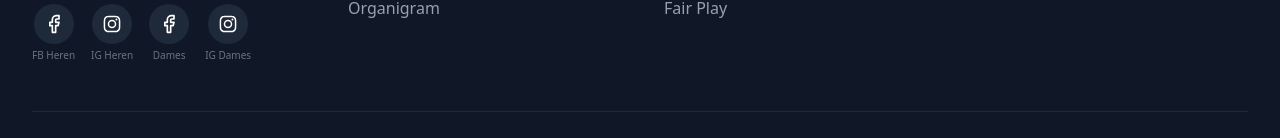
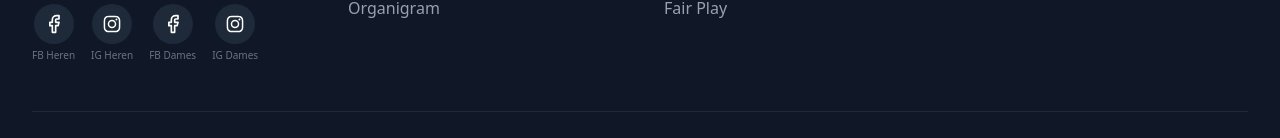
Before and after one commit to Xantar-86/kws-linkhout, a Next.js app: page / in a window 1280 px wide. Shown: the part 4494-4632 px from the top of the page. Built offline with nearby package versions, Linux system fonts and the light colour scheme; no server answers.

Commit message:
Wijzig Dames label naar FB Dames

```diff
--- a/src/components/layout/Footer.tsx
+++ b/src/components/layout/Footer.tsx
@@ -83,7 +83,7 @@ export function Footer() {
                 >
                   <Facebook className="w-5 h-5" />
                 </a>
-                <span className="text-[10px] text-gray-500 mt-1">Dames</span>
+                <span className="text-[10px] text-gray-500 mt-1">FB Dames</span>
               </div>
               <div className="flex flex-col items-center">
                 <a
```
